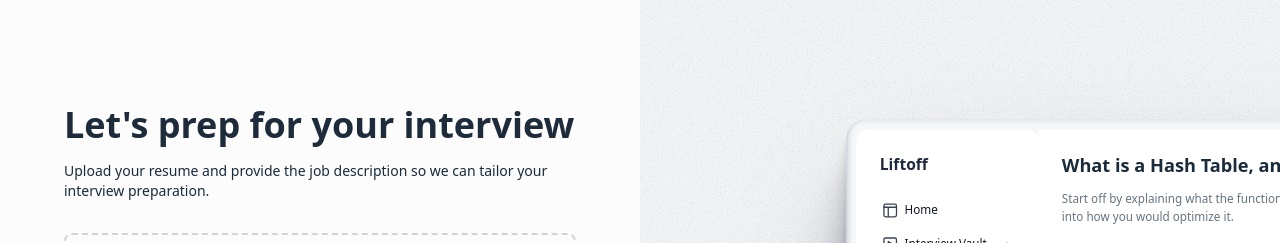
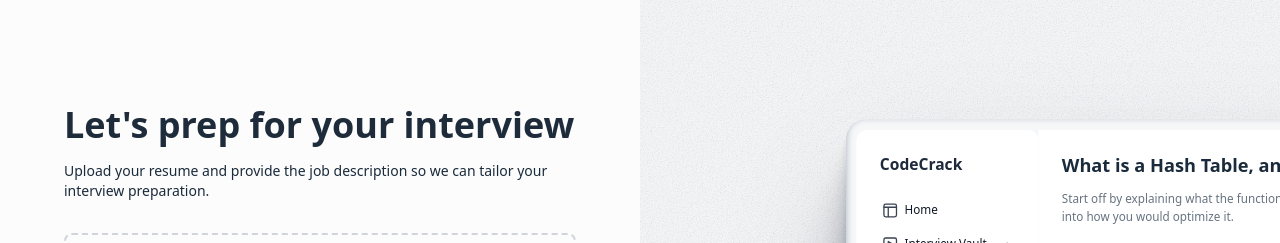
Before and after one commit to kkarenvoo/TreeHacks2025, a Next.js app: page /demo in a window 1280 px wide. Shown: the top 243 px of the page. Built offline with nearby package versions, Linux system fonts and the light colour scheme; what @ffmpeg/ffmpeg would draw is missing.

Commit message:
change name

```diff
--- a/pages/demo.tsx
+++ b/pages/demo.tsx
@@ -1122,7 +1122,7 @@ export default function DemoPage() {
                   <ul className="mb-auto list-none">
                     <li className="list-none flex items-center">
                       <p className="text-[12px] font-extrabold text-[#1E293B]">
-                        Liftoff
+                        CodeCrack
                       </p>
                     </li>
                     <li className="mt-4 list-none flex items-center rounded-[9px] text-gray-900 py-[2px]">
```
